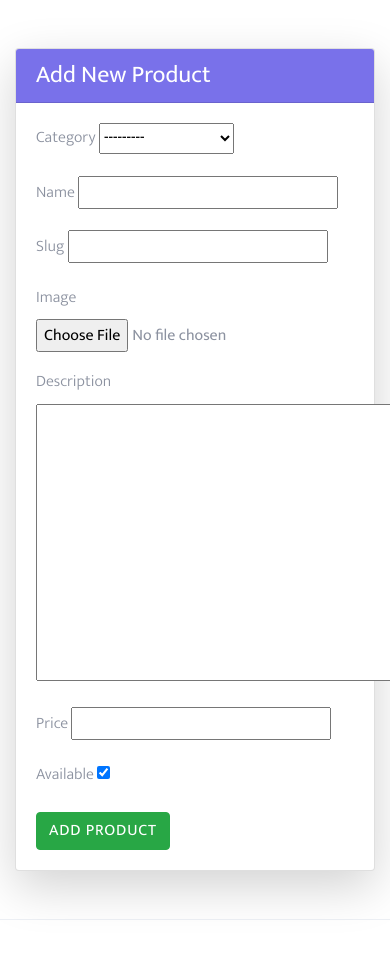
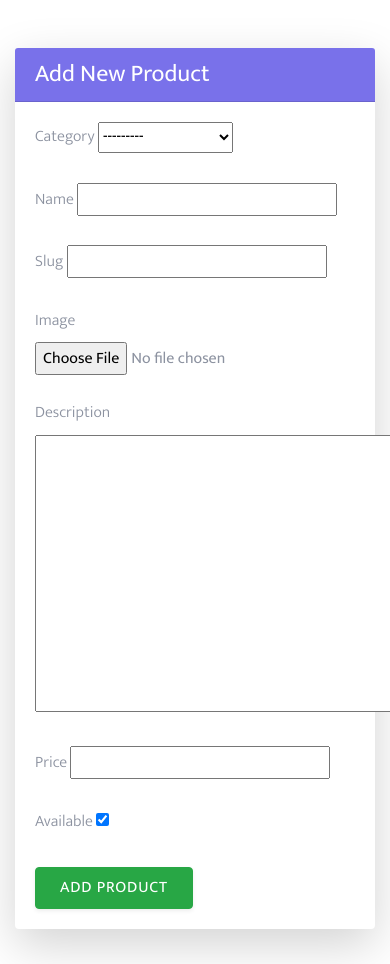
Before and after one commit to Techhackontime999/An-Ecommerce-Site, a Django app: page /seller/product/add/ in a window 390 px wide; the page is wider, and only the part inside the window is pictured. Shown: the part 161-1125 px from the top of that part. Run offline with Django 3.2, Linux system fonts and the light colour scheme; a user stored in the database is signed in; tables that the repository leaves empty hold one stand-in row (values such as "Sample post"); some libraries are stand-ins or nearby versions; some web fonts are replaced.

Commit message:
responsiveness fixes

```diff
--- a/seller/templates/seller/add_product.html
+++ b/seller/templates/seller/add_product.html
@@ -2,27 +2,30 @@
 {% block content %}
 <div class="container py-5">
     <div class="row justify-content-center">
-        <div class="col-md-8">
-            <div class="card shadow-lg">
-                <div class="card-header bg-primary text-white">
+        <div class="col-12 col-md-10 col-lg-8">
+            <div class="card border-0 shadow-lg rounded-4">
+                <div class="card-header bg-primary text-white rounded-top-4">
                     <h4 class="mb-0">Add New Product</h4>
                 </div>
                 <div class="card-body">
-                    <form method="post" enctype="multipart/form-data">
+                    <form method="post" enctype="multipart/form-data" novalidate>
                         {% csrf_token %}
                         {% for field in form %}
-                            <div class="mb-3">
-                                <label for="{{ field.id_for_label }}" class="form-label">{{ field.label }}</label>
+                            <div class="mb-4">
+                                <label for="{{ field.id_for_label }}" class="form-label fw-semibold">{{ field.label }}</label>
                                 {{ field }}
+
                                 {% if field.help_text %}
-                                    <small class="form-text text-muted">{{ field.help_text }}</small>
+                                    <div class="form-text text-muted">{{ field.help_text }}</div>
                                 {% endif %}
                                 {% for error in field.errors %}
                                     <div class="text-danger small">{{ error }}</div>
                                 {% endfor %}
                             </div>
                         {% endfor %}
-                        <button type="submit" class="btn btn-success">Add Product</button>
+                        <div class="text-end">
+                            <button type="submit" class="btn btn-success px-4 py-2 rounded-pill shadow-sm">Add Product</button>
+                        </div>
                     </form>
                 </div>
             </div>
--- a/seller/templates/seller/orders.html
+++ b/seller/templates/seller/orders.html
@@ -2,6 +2,7 @@
 {% block content %}
 <div class="container mt-4">
     <h2>Your Orders</h2>
+    <div class="table-responsive">
         <table class="table table-bordered">
             <thead>
                 <tr>
@@ -33,4 +34,5 @@
             </tbody>
         </table>
     </div>
+</div>
 {% endblock %}
--- a/shop/templates/shop/base/base.html
+++ b/shop/templates/shop/base/base.html
@@ -29,6 +29,15 @@
     box-shadow: 0px 10px 20px rgba(0, 0, 0, 0.1);
     transition: all 0.3s ease-in-out;
 }
+.transition-300 {
+  transition: transform 0.3s ease-in-out;
+}
+
+.product-card:hover {
+  transform: scale(1.02);
+  box-shadow: 0 8px 20px rgba(0, 0, 0, 0.12);
+}
+
 
 /* for nav in small device */
 
```
Also changed, not shown: shop/templates/shop/product/list.html (+13 -11 lines). Lines whose indentation alone changed are shown as unchanged.
